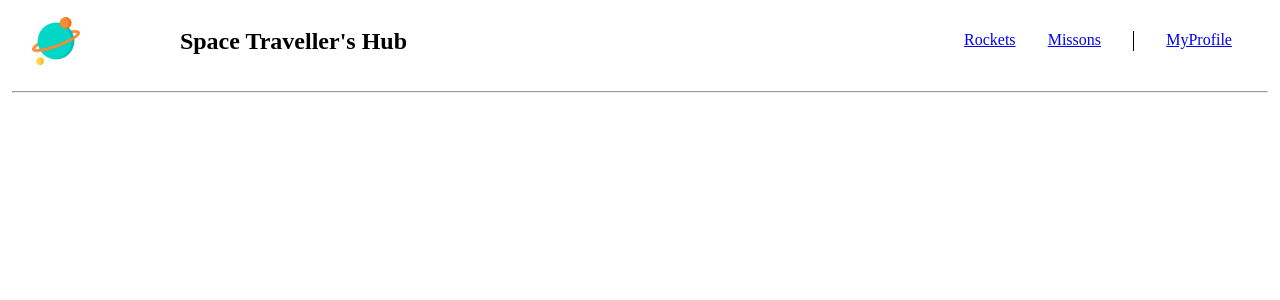
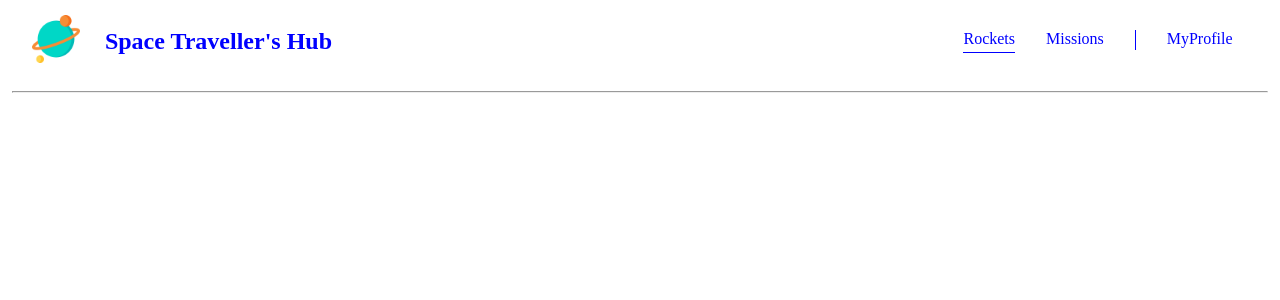
Before and after one commit to PowerLevel9000/react-group-project, a React (Create React App) app: page / in a window 1280 px wide. Shown: the top 300 px of the page. Built offline with nearby package versions, Linux system fonts and the light colour scheme; no server answers.

Commit message:
Navigation bar Styling and logo link fixed

```diff
--- a/src/components/Navigation.jsx
+++ b/src/components/Navigation.jsx
@@ -1,47 +1,68 @@
-import React from 'react';
+import React, { useState } from 'react';
 import styled from 'styled-components';
 import { Link } from 'react-router-dom';
 import logo from '../media/logo.png';
 
-const Navigation = () => (
+const Navigation = () => {
+  const [activeLink, setActiveLink] = useState('rockets');
+
+  const handleLinkClick = (link) => {
+    setActiveLink(link);
+  };
+
+  return (
     <NavWrapper>
-    <div role="menuitem" className="logo-wrapper">
-      <img src={logo} alt="" />
-      <h2>Space Traveller&apos;s Hub</h2>
-    </div>
       {/* AS i want intractive role for this ul and its imp for testing so i disable this  */}
       {/* eslint-disable  */}
+      <div role="menuitem" className="logo-wrapper">
+        <Link to="/"><img src={logo} alt="" /></Link>
+        <Link to="/"><h2>Space Traveller&apos;s Hub</h2></Link>
+      </div>
       <ul role="menuitem" className="menu">
-      <Link to="/"><li role="list">Rockets</li></Link>
-      <Link to="/missions"><li role="list">Missons</li></Link>
+        <Link to="/" onClick={() => handleLinkClick('rockets')}>
+          <li role="list" className={activeLink === 'rockets' ? 'active' : ''}>
+            Rockets
+          </li>
+        </Link>
+        <Link to="/missions" onClick={() => handleLinkClick('missions')}>
+          <li role="list" className={activeLink === 'missions' ? 'active' : ''}>
+            Missions
+          </li>
+        </Link>
         <div className="line" />
-      <Link to="/profile"><li role="list">MyProfile</li></Link>
+        <Link to="/profile" onClick={() => handleLinkClick('profile')}>
+          <li role="list" className={activeLink === 'profile' ? 'active' : ''}>
+            MyProfile
+          </li>
+        </Link>
       </ul>
     </NavWrapper>
   );
+};
 
 const NavWrapper = styled.nav`
   display: flex;
   justify-content: space-between;
   align-items: center;
-  padding: .5rem 2rem;
+  padding: 0.5rem 2rem;
   flex-wrap: wrap;
   img {
     height: 3rem;
   }
 
-  .logo-wrapper{
+  .logo-wrapper {
     display: flex;
+    flex-wrap: wrap;
     justify-content: space-between;
     align-items: center;
     gap: 1rem;
-    width: 375px;
+    width: 300px;
   }
 
   .line {
     width: 1px;
     height: 20px;
-    background-color: black;
+    background-color: blue;
     transform: rotate(0deg);
   }
 
@@ -52,6 +73,26 @@ const NavWrapper = styled.nav`
     flex-wrap: wrap;
     list-style-type: none;
     max-width: 300px;
+
+    li {
+      position: relative;
+      padding-bottom: 5px;
+    }
+
+    li.active:before {
+      content: '';
+      position: absolute;
+      left: 0;
+      bottom: 0;
+      width: 100%;
+      height: 1px;
+      background-color: blue;
+    }
+  }
+
+  a {
+    color: blue;
+    text-decoration: none;
   }
 `;
 
--- a/src/components/Profile.jsx
+++ b/src/components/Profile.jsx
@@ -14,8 +14,9 @@ const DivWrapper = styled.div`
   width: 80%;
   margin: 3rem auto;
   justify-content: space-between;
+  gap: 6rem;
   div {
-    width: 45%;
+    width: 100%;
   }
 `;
 
```
Lines whose indentation alone changed are shown as unchanged.
